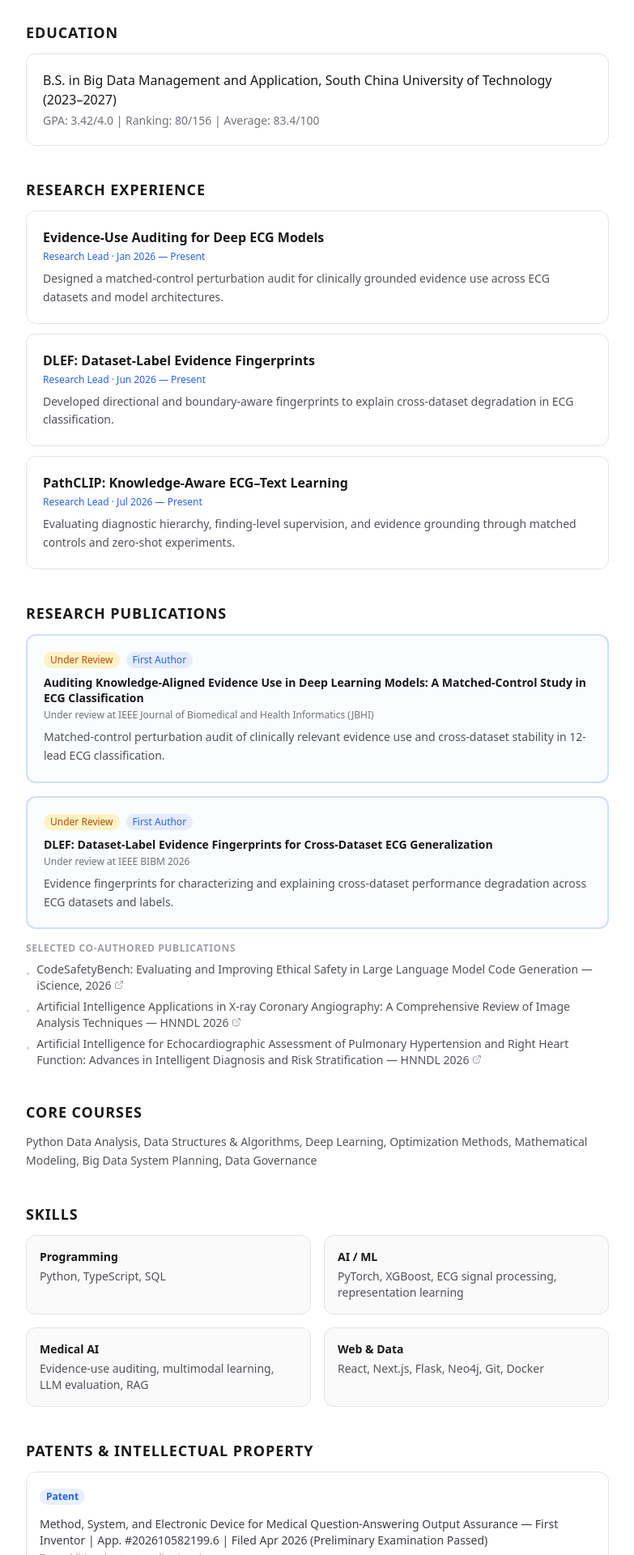
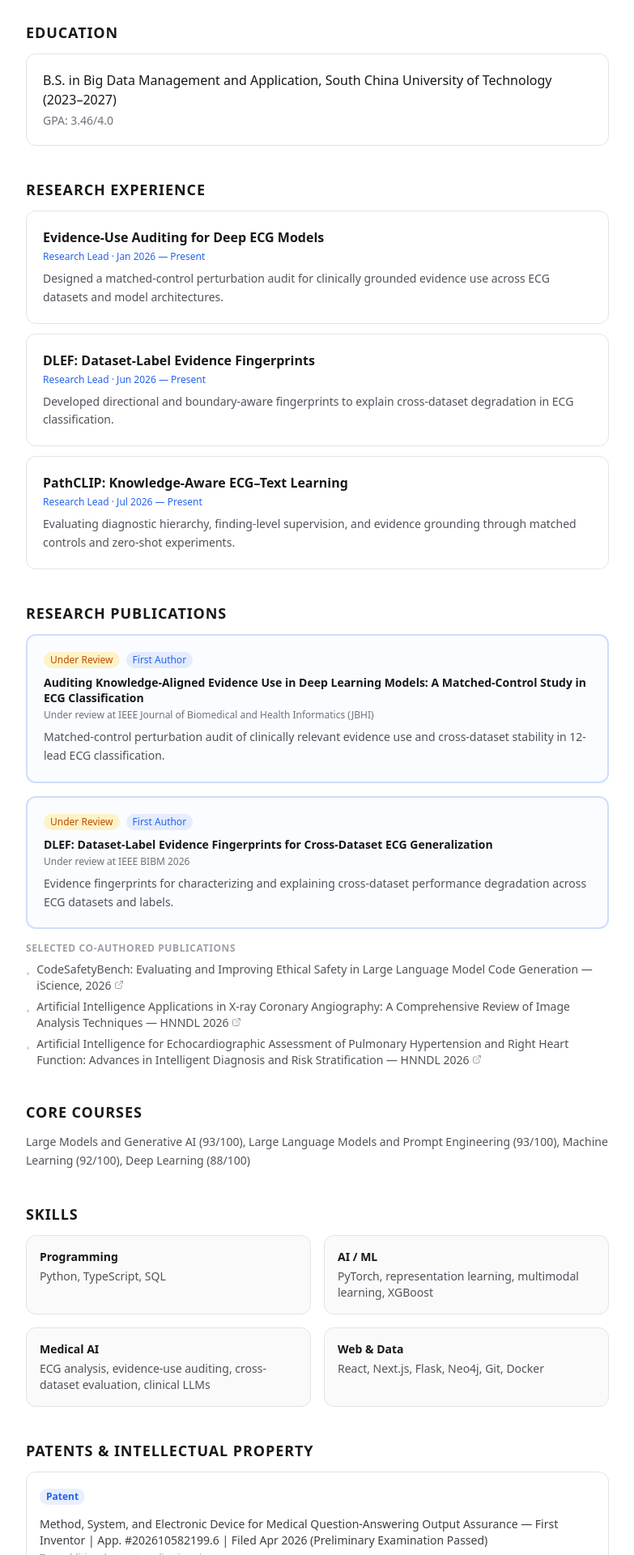
Before and after one commit to CRF2004/crf2004.github.io, a Next.js app: page /en/cv in a window 1280 px wide. Shown: the part 240-2160 px from the top of the page at 81% size, without its empty margins (248-1031 px from the left). Built offline with nearby package versions, Linux system fonts and the light colour scheme.

Commit message:
Sync website CV GPA, coursework, and skills

```diff
--- a/app/[locale]/cv/page.tsx
+++ b/app/[locale]/cv/page.tsx
@@ -23,6 +23,12 @@ export default function CVPage({
   setRequestLocale(locale);
   const t = useTranslations("cv");
 
+  const isChinese = locale === "zh";
+  const educationGpa = "GPA: 3.46/4.0";
+  const coursesList = isChinese
+    ? "大模型与生成式AI（93/100）、大语言模型与提示工程（93/100）、机器学习（92/100）、深度学习（88/100）"
+    : "Large Models and Generative AI (93/100), Large Language Models and Prompt Engineering (93/100), Machine Learning (92/100), Deep Learning (88/100)";
+
   const researchExperience = [
     { title: t("re_ecg_title"), meta: t("re_ecg_meta"), desc: t("re_ecg_desc") },
     { title: t("re_dlef_title"), meta: t("re_dlef_meta"), desc: t("re_dlef_desc") },
@@ -40,6 +46,13 @@ export default function CVPage({
       venue: t("pub_bibm_venue"),
       desc: t("pub_bibm_desc"),
     },
+  ];
+
+  const skills = [
+    { cat: "Programming", items: "Python, TypeScript, SQL" },
+    { cat: "AI / ML", items: "PyTorch, representation learning, multimodal learning, XGBoost" },
+    { cat: "Medical AI", items: "ECG analysis, evidence-use auditing, cross-dataset evaluation, clinical LLMs" },
+    { cat: "Web & Data", items: "React, Next.js, Flask, Neo4j, Git, Docker" },
   ];
 
   return (
@@ -72,7 +85,7 @@ export default function CVPage({
         </h2>
         <div className="p-5 rounded-xl border border-zinc-200">
           <p className="font-medium text-zinc-900">{t("education_detail")}</p>
-          <p className="text-sm text-zinc-500 mt-1">{t("education_gpa")}</p>
+          <p className="text-sm text-zinc-500 mt-1">{educationGpa}</p>
         </div>
       </section>
 
@@ -142,18 +155,13 @@ export default function CVPage({
         <h2 className="text-lg font-semibold text-zinc-900 mb-3 uppercase tracking-wider">
           {t("core_courses")}
         </h2>
-        <p className="text-sm text-zinc-600 leading-relaxed">{t("courses_list")}</p>
+        <p className="text-sm text-zinc-600 leading-relaxed">{coursesList}</p>
       </section>
 
       <section className="mb-10">
         <h2 className="text-lg font-semibold text-zinc-900 mb-3 uppercase tracking-wider">Skills</h2>
         <div className="grid sm:grid-cols-2 gap-4">
-          {[
-            { cat: "Programming", items: "Python, TypeScript, SQL" },
-            { cat: "AI / ML", items: "PyTorch, XGBoost, ECG signal processing, representation learning" },
-            { cat: "Medical AI", items: "Evidence-use auditing, multimodal learning, LLM evaluation, RAG" },
-            { cat: "Web & Data", items: "React, Next.js, Flask, Neo4j, Git, Docker" },
-          ].map(({ cat, items }) => (
+          {skills.map(({ cat, items }) => (
             <div key={cat} className="p-4 rounded-xl bg-zinc-50 border border-zinc-200">
               <h3 className="text-sm font-semibold text-zinc-900 mb-1">{cat}</h3>
               <p className="text-sm text-zinc-600">{items}</p>
```
